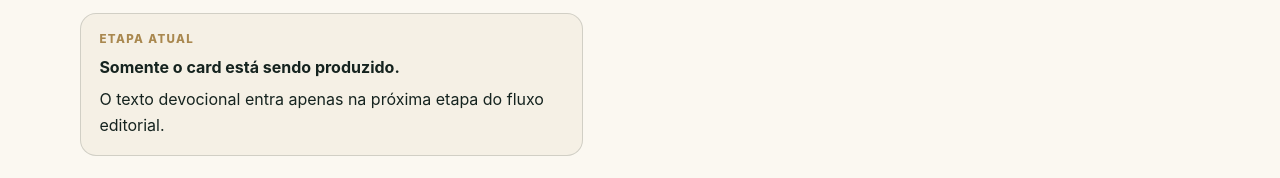
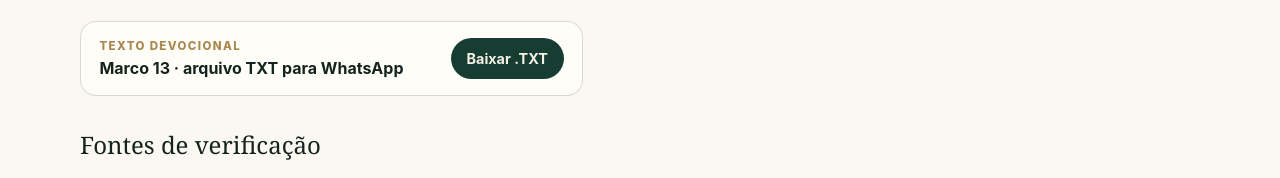
Before and after one commit to marcelositr/yom-kipur-2026, an Astro site: page /yom-kipur-2026/marcos/13-a-vida-vem-primeiro in a window 1280 px wide. Shown: the part 1319-1497 px from the top of the page. Built offline with nearby package versions, Linux system fonts and the light colour scheme; Astro itself is replaced by a stand-in of ours.

Commit message:
content: add Marco 13 devotional download

```diff
--- a/src/pages/marcos/13-a-vida-vem-primeiro.astro
+++ b/src/pages/marcos/13-a-vida-vem-primeiro.astro
@@ -5,6 +5,8 @@ import { marcos } from '../../data/marcos';
 
 const marco = marcos.find((item) => item.id === 13);
 if (!marco) throw new Error('Marco 13 não encontrado.');
+
+const devotionalUrl = `${import.meta.env.BASE_URL}downloads/2026-09-20_marco13_a-vida-vem-primeiro.txt`;
 ---
 <BaseLayout
   title={`${marco.title} · Caminho para Yom Kipur 5787`}
@@ -13,7 +15,7 @@ if (!marco) throw new Error('Marco 13 não encontrado.');
   <section class="marco-page container">
     <div class="marco-copy">
       <a class="back" href={import.meta.env.BASE_URL}>← Voltar</a>
-      <div class="eyebrow">Marco 13 · card em construção</div>
+      <div class="eyebrow">Marco 13 · rascunho editorial</div>
       <h1>{marco.title}</h1>
       <p class="lede">{marco.summary}</p>
 
@@ -40,10 +42,14 @@ if (!marco) throw new Error('Marco 13 não encontrado.');
         <p>Questões de jejum, medicação e risco à saúde precisam ser tratadas com responsabilidade individual e orientação qualificada.</p>
       </div>
 
-      <div class="workflow-note">
-        <div class="workflow-kicker">Etapa atual</div>
-        <strong>Somente o card está sendo produzido.</strong>
-        <p>O texto devocional entra apenas na próxima etapa do fluxo editorial.</p>
+      <div class="download-block">
+        <div>
+          <div class="download-kicker">Texto devocional</div>
+          <strong>Marco 13 · arquivo TXT para WhatsApp</strong>
+        </div>
+        <a class="download-button" href={devotionalUrl} download>
+          Baixar .TXT
+        </a>
       </div>
 
       <div class="sources">
@@ -122,7 +128,6 @@ if (!marco) throw new Error('Marco 13 não encontrado.');
   }
 
   .note,
-  .workflow-note,
   .safety-note {
     padding: 1rem 1.15rem;
     background: var(--ivory);
@@ -133,26 +138,47 @@ if (!marco) throw new Error('Marco 13 não encontrado.');
     border-left: 3px solid var(--gold);
   }
 
-  .workflow-note,
   .safety-note {
     margin-top: 1rem;
     border: 1px solid var(--line);
     border-radius: 16px;
   }
 
-  .workflow-note p,
   .safety-note p {
     margin: .35rem 0 0;
   }
 
-  .workflow-kicker,
-  .safety-kicker {
+  .safety-kicker,
+  .download-kicker {
     margin-bottom: .3rem;
     color: var(--gold);
     font-size: .72rem;
     font-weight: 800;
     letter-spacing: .12em;
     text-transform: uppercase;
+  }
+
+  .download-block {
+    margin-top: 1.5rem;
+    padding: 1rem 1.15rem;
+    display: flex;
+    align-items: center;
+    justify-content: space-between;
+    gap: 1rem;
+    border: 1px solid var(--line);
+    border-radius: 16px;
+    background: #fffdf8;
+  }
+
+  .download-button {
+    flex: 0 0 auto;
+    padding: .75rem 1rem;
+    border-radius: 999px;
+    background: var(--forest);
+    color: var(--ivory);
+    font-size: .9rem;
+    font-weight: 700;
+    text-decoration: none;
   }
 
   .sources {
@@ -205,4 +231,11 @@ if (!marco) throw new Error('Marco 13 não encontrado.');
       margin-inline: auto;
     }
   }
+
+  @media (max-width: 560px) {
+    .download-block {
+      align-items: flex-start;
+      flex-direction: column;
+    }
+  }
 </style>
```
